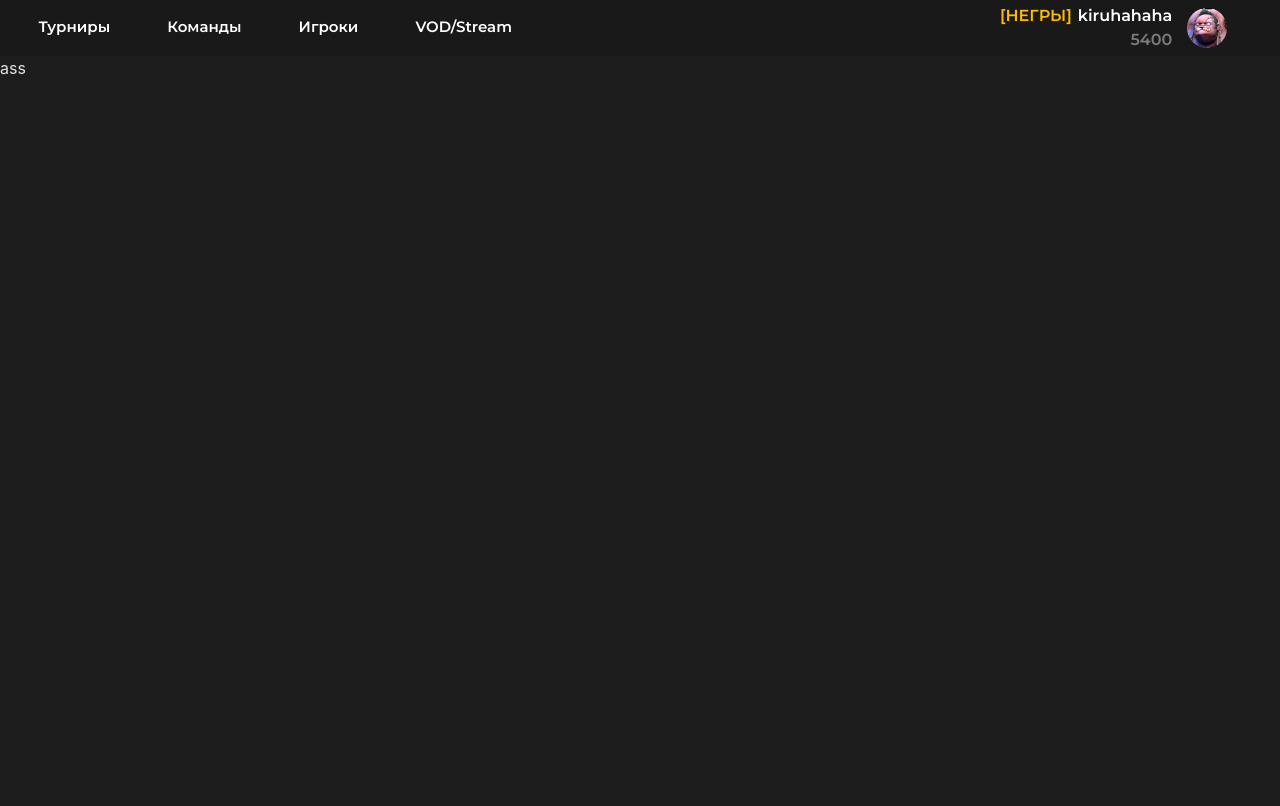
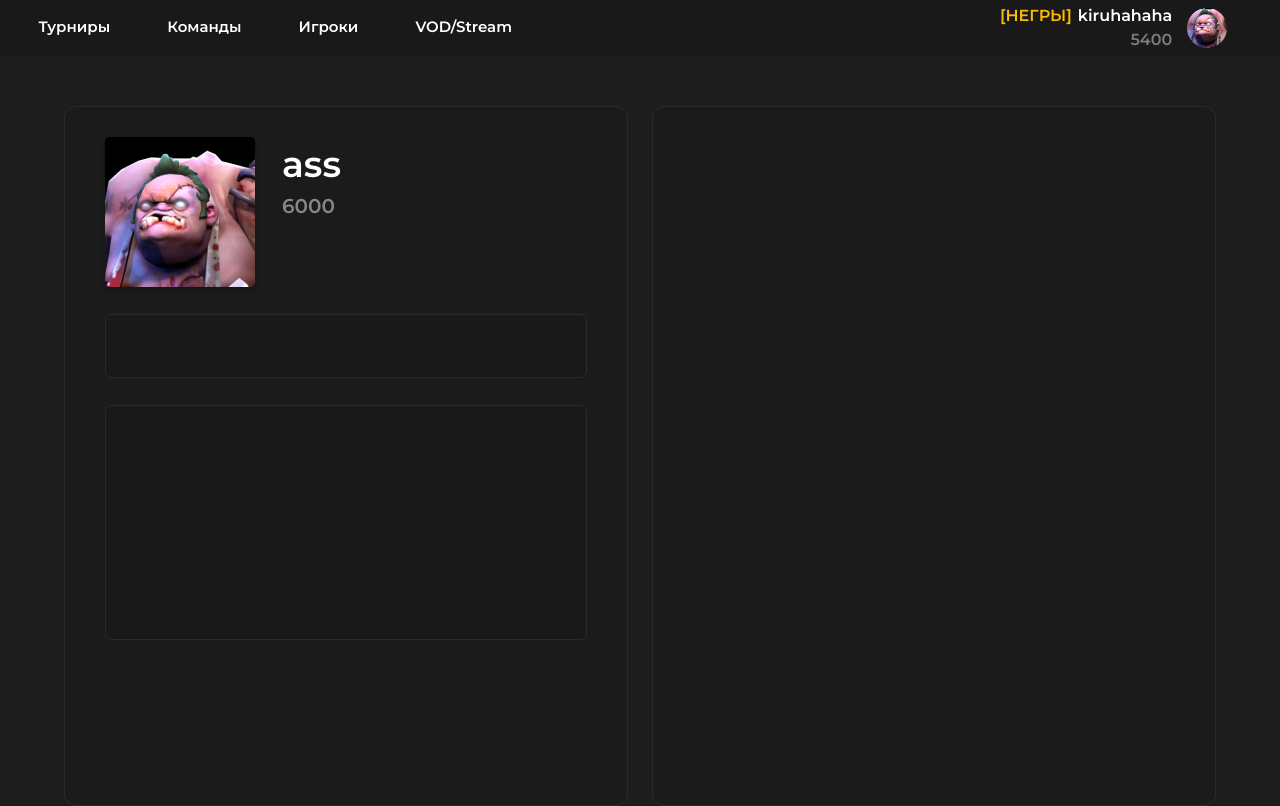
Before and after one commit to IakovlevKirill/DotaCup.client, a React (Vite) app: page /main/profile/ass in a window 1280 px wide. Built offline with nearby package versions, Linux system fonts and the light colour scheme; no server answers.

Commit message:
профайл пейдж(пока пустой)

```diff
--- a/src/components/Main/Tournaments/TournamentPage.tsx
+++ b/src/components/Main/Tournaments/TournamentPage.tsx
@@ -7,12 +7,9 @@ export const TournamentPage = () => {
 
     const containerRef = useRef(null);
 
-    // Обработчик события wheel
-    const handleWheel = (e : any) => {
+    const handleWheel = (e : any ) => {
         if (containerRef.current) {
-            // Отменяем стандартное поведение (вертикальную прокрутку)
             e.preventDefault();
-            // Прокручиваем контейнер по горизонтали
             containerRef.current.scrollLeft += e.deltaY;
         }
     };
--- a/src/components/Profile/ProfilePage.tsx
+++ b/src/components/Profile/ProfilePage.tsx
@@ -4,10 +4,28 @@ import {useParams} from "react-router-dom";
 export const ProfilePage = () => {
 
     const { nickname } = useParams();
+    const user_elo = 6000
+    return (
+        <div className="w-[100%] flex flex-row mt-[50px] px-[5%] justify-between">
+            <div
+                className="w-[49%] bg-[#1B1B1B] flex flex-col h-[700px] border-[1px] border-[#2B2B2B] rounded-[12px] px-[40px] pt-[30px]">
+                <div className="flex flex-row">
+                    <img className="w-[150px] h-[150px] rounded-[4px] border-none shadow-[0_4px_4px_rgba(0,0,0,0.25)]"
+                         src="../../../src/assets/images/pudge_square.png" alt=""/>
+                    <div className="ml-[27px] flex flex-col">
+                        <span className="text-[36px] text-[#FFFFFF] font-[Montserrat-semibold]">{nickname}</span>
+                        <span className="text-[20px] text-[#868686] font-[Montserrat-semibold]">{user_elo}</span>
 
-    return (
-        <div>
-            {nickname}
+                    </div>
+                </div>
+                <div className="mt-[27px] flex min-h-[64px] border-[1px] border-[#2B2B2B] bg-[#191919] rounded-[7px]">
+
+                </div>
+                <div className="mt-[27px] flex min-h-[235px] border-[1px] border-[#2B2B2B] bg-[#191919] rounded-[7px]">
+
+                </div>
+            </div>
+            <div className="w-[49%] bg-[#1B1B1B] flex h-[700px] border-[1px] border-[#2B2B2B] rounded-[12px]"></div>
         </div>
     );
 };
```
Also changed, not shown: src/assets/images/pudge_square.png (added).
